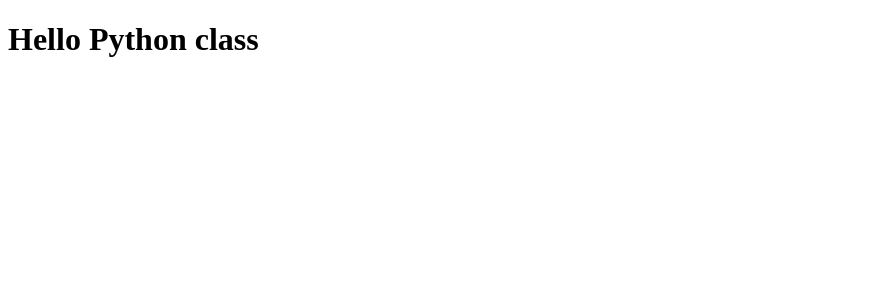
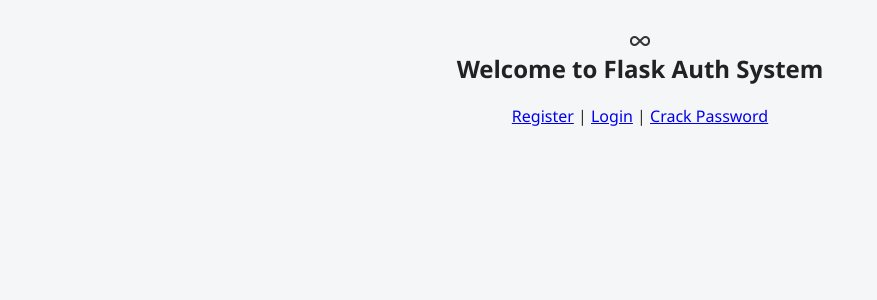
Before and after one commit to saroj-25/Machine-Learning, a Flask app: page / in a window 1280 px wide. Shown: the top 300 px of the page, without its empty margins (0-877 px from the left). Run offline with Flask 3, Linux system fonts and the light colour scheme.

Commit message:
Crack password

```diff
--- a/Akash/BruteForce/app.py
+++ b/Akash/BruteForce/app.py
@@ -1,4 +1,6 @@
 #import required libraries for flask
+import itertools,string
+from shlex import quote
 from flask import Flask,render_template,request,redirect,url_for,flash,session,jsonify
 import mysql.connector
 import hashlib
@@ -28,13 +30,18 @@ def get_connection():
 
 @app.route('/')
 def home():
-    return render_template("index.html")
+    username = session.get('username')
+    return render_template("index.html", username=username)
 
 @app.route('/register' ,methods=['GET','POST'])
 def register():
     if request.method == 'POST':
         userName = request.form['userName']
         password = hash_passsword(request.form['password'])
+
+        if not userName or not password:
+            msg = quote("Username or password cannot be empty.")
+            return redirect(f"/register?msg={msg}")
 
          #exception handling
         try:
@@ -46,8 +53,11 @@ def register():
             conn.commit()
             cur.close()
             conn.close()
+            msg= quote("Registration Successfully")
+            return redirect(f"/login?msg={msg}")
         except Exception as e:
-            flash(f"Error:{e}","danger")
+            msg= quote(f"Registration failed {e}")
+            return redirect(f"/register?msg={msg}")
 
     return render_template("register.html", message="User registered Successfully" , category="success")
 
@@ -55,13 +65,116 @@ def register():
 
 @app.route('/login',methods=['GET','POST'])
 def login():
-    action = request.form['action']
+    # action = request.form['action']
+    guess_Password =None
+    if request.method=='POST':
+        username= request.form['userName']
+        action= request.form['action']
 
-    return render_template("login.html")
+        #database connection
+        conn= get_connection()
+        cur = conn.cursor(buffered=True)
+
+        # cur=conn.cursor()
+        cur.execute("SELECT password FROM users WHERE Username=%s",(username,))
+        # row = cur.fetchall()
+        row =cur.fetchone()
+        cur.close()
+        conn.close()
+
+        if not row:
+            msg = quote("User not found")
+            return redirect(f"/login?msg={msg}")
+
+        stored_hash =row[0]
+        print(f"Debug: {stored_hash}")
+
+        if (action == 'login'):
+
+            password = request.form['password']
+
+            if hash_passsword(password) == stored_hash:
+                session['username']=username
+                return redirect("/")
+            else:
+                msg=quote("Incorrect username or password")
+                return redirect(f"/login?msg={msg}")
+        elif (action == 'brute'):
+            charset = string.ascii_lowercase
+            for combo in itertools.product(charset,repeat=4):
+                guess = ''.join(combo)
+                if hash_passsword(guess) == stored_hash:
+                    session['username'] = username
+                    msg= quote("User logged in successfully via brute force ")
+                    return redirect(f"/login?msg={msg}")
+                else:
+                    msg =quote("Failed to login using BruteForce ")
+                    return redirect(f"/login?msg={msg}")
+    return render_template("login.html",guess_Password=guess_Password)
+
+@app.route('/logout')
+def logOut():
+    session.pop('userName',None)
+    return redirect(f'/')
 
 @app.route('/crack',methods=['GET','POST'])
 def crack():
+    if request.method == 'POST':
+        hash_to_crack = request.form['hash']
+        wordList = request.form['wordlist'].splitlines()
+
+        print(wordList)
+
+        for word in wordList:
+            if hash_passsword (word.strip())==hash_to_crack:
+                result =f'PassWord cracked: It was :{word.strip()}'
+                msg = quote(result)
+
+                break
+            else:
+                result="Password not available at wordList"
+                msg = quote(result)
+        return redirect(f"/crack?msg={msg}")
+
     return render_template("crack.html")
+
+
+#for brute force attack from js
+@app.route('/brute',methods=['POST'])
+def brute_force():
+    data= request.get_json()
+    username = data.get('username ')
+    output =[]
+
+
+    #get user password hash from db
+    conn=get_connection()
+    cur = conn.cursor()
+    cur.execute("SELECT Password FROM Users WHERE username = %s",(username,))
+    row = cur.fetchone()
+    cur.close()
+    conn.close()
+
+    if not row:
+        return jsonify(success=False,output=['User not found'])
+
+    target_hash = row[0]
+
+
+    #try all combinations for 4 digit number
+
+    for i in range(10000):
+        guess = str(i).zfill(4)
+        output.append(f"Trying:{guess}")
+        if(hash_passsword(guess)== target_hash):
+            session['username']=username
+            output.append(f"Password matched:{guess}")
+            return jsonify(success = True, output= output)
+    output.append("No password matched")
+
+    return jsonify(success = False, output= output)
+
+
 @app.route('/',methods=['GET','POST'])
 def logout():
         return render_template(url_for('home'))
--- a/Akash/BruteForce/static/style.css
+++ b/Akash/BruteForce/static/style.css
@@ -0,0 +1,68 @@
+* {
+ margin: 0;
+ padding: 0;
+ box-sizing: border-box;
+}
+
+body {
+ font-family: 'Segoe UI', Tahoma, Geneva, Verdana, sans-serif;
+ background-color: #f4f6f8;
+ color: #333;
+ min-height: 100vh;
+ display: flex;
+ flex-direction: column;
+ align-items: center;
+ padding: 30px;
+}
+
+.container {
+ background: #fff;
+ padding: 30px;
+ border-radius: 12px;
+ border: 1.5px solid #e0e0e0;
+ box-shadow: 0 8px 20px rgba(0, 0, 0, 0.06);
+ width: 100%;
+ max-width: 400px;
+ text-align: center;
+}
+
+h1, h2, h3 {
+ color: #222;
+ margin-bottom: 20px;
+}
+
+input[type="text"],
+input[type="password"],
+input[type="email"],
+button {
+ width: 100%;
+ padding: 12px;
+ margin: 10px 0;
+ border: 1.5px solid #ddd;
+ border-radius: 8px;
+ font-size: 16px;
+}
+
+input:focus {
+ border-color: #007bff;
+ outline: none;
+}
+
+button {
+ background-color: #007bff;
+ color: white;
+ font-weight: bold;
+ cursor: pointer;
+ transition: background-color 0.3s ease;
+}
+
+button:hover {
+ background-color: #0056b3;}
+
+footer {
+ margin-top: auto;
+ padding: 20px;
+ text-align: center;
+ color: #777;
+ font-size: 14px;
+}
--- a/Akash/BruteForce/templates/index.html
+++ b/Akash/BruteForce/templates/index.html
@@ -1,11 +1,37 @@
 <!DOCTYPE html>
-<html lang="en">
+<html>
 <head>
-    <meta charset="UTF-8">
-    <meta name="viewport" content="width=device-width, initial-scale=1.0">
-    <title>From Index</title>
+   <title> Auth System</title>
+   <link rel="stylesheet" href="https://cdnjs.cloudflare.com/ajax/libs/font-awesome/6.4.0/css/all.min.css">
+    <link rel="stylesheet" href="/static/style.css">
+
 </head>
 <body>
-    <h1>Hello Python class</h1>
+
+   <div class="icon"><i class="fas fa-infinity"></i></div>
+
+   <h2>
+       {% if username %}
+           Welcome, {{ username }}
+       {% else %}
+           Welcome to Flask Auth System
+       {% endif %}
+   </h2>
+
+{% if message %}
+  <div class="alert alert-{{ category }}">{{ message }}</div>
+{% endif %}
+
+
+   <div class="nav-links">
+       {% if username %}
+           <a href="/logout">Logout</a>
+       {% else %}
+           <a href="/register">Register</a> |
+           <a href="/login">Login</a> |
+           <a href="/crack">Crack Password</a>
+       {% endif %}
+   </div>
+
 </body>
 </html>
```
Also changed, not shown: Akash/BruteForce/templates/crack.html (+35 -0 lines), Akash/BruteForce/templates/login.html (+33 -0 lines), Akash/BruteForce/templates/register.html (+8 -1 lines), 1 other file.
